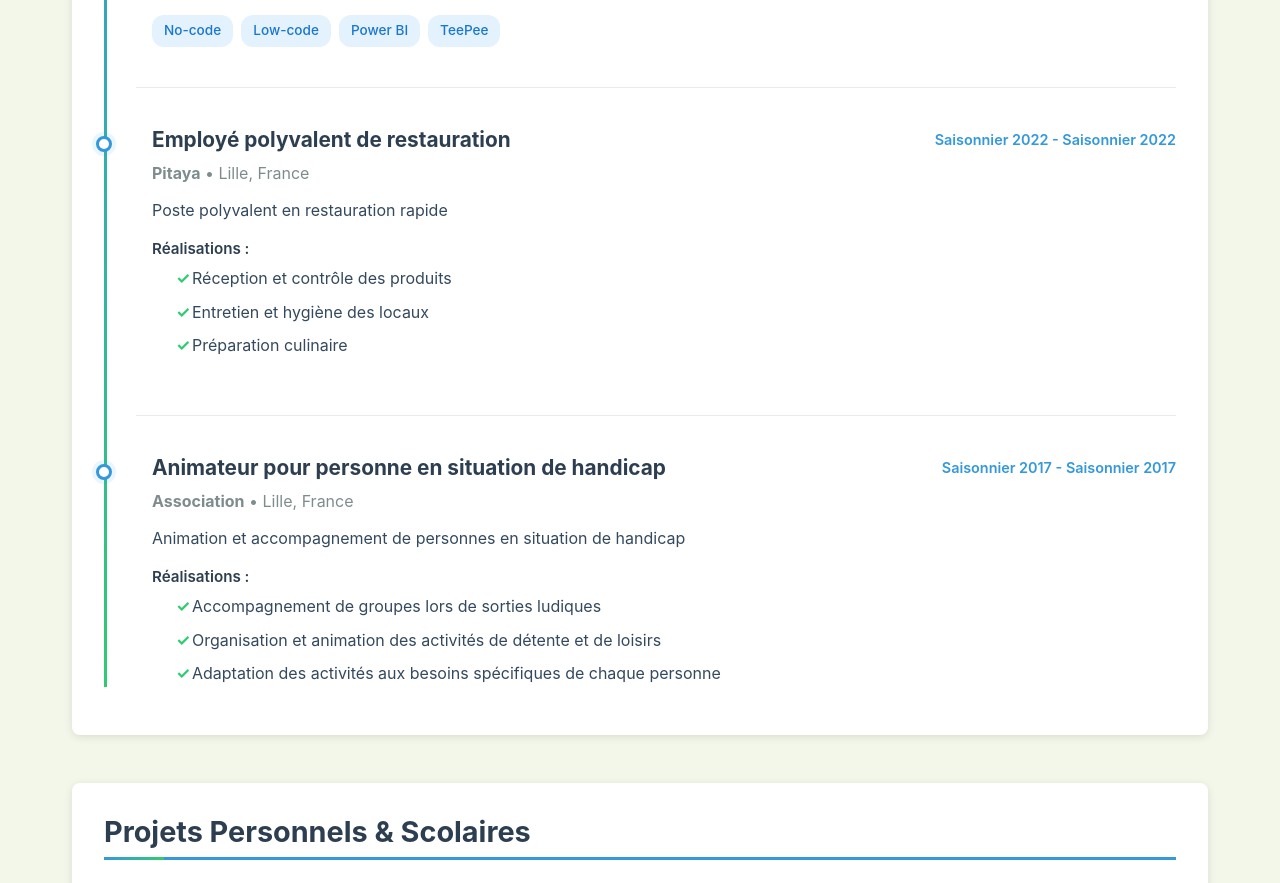
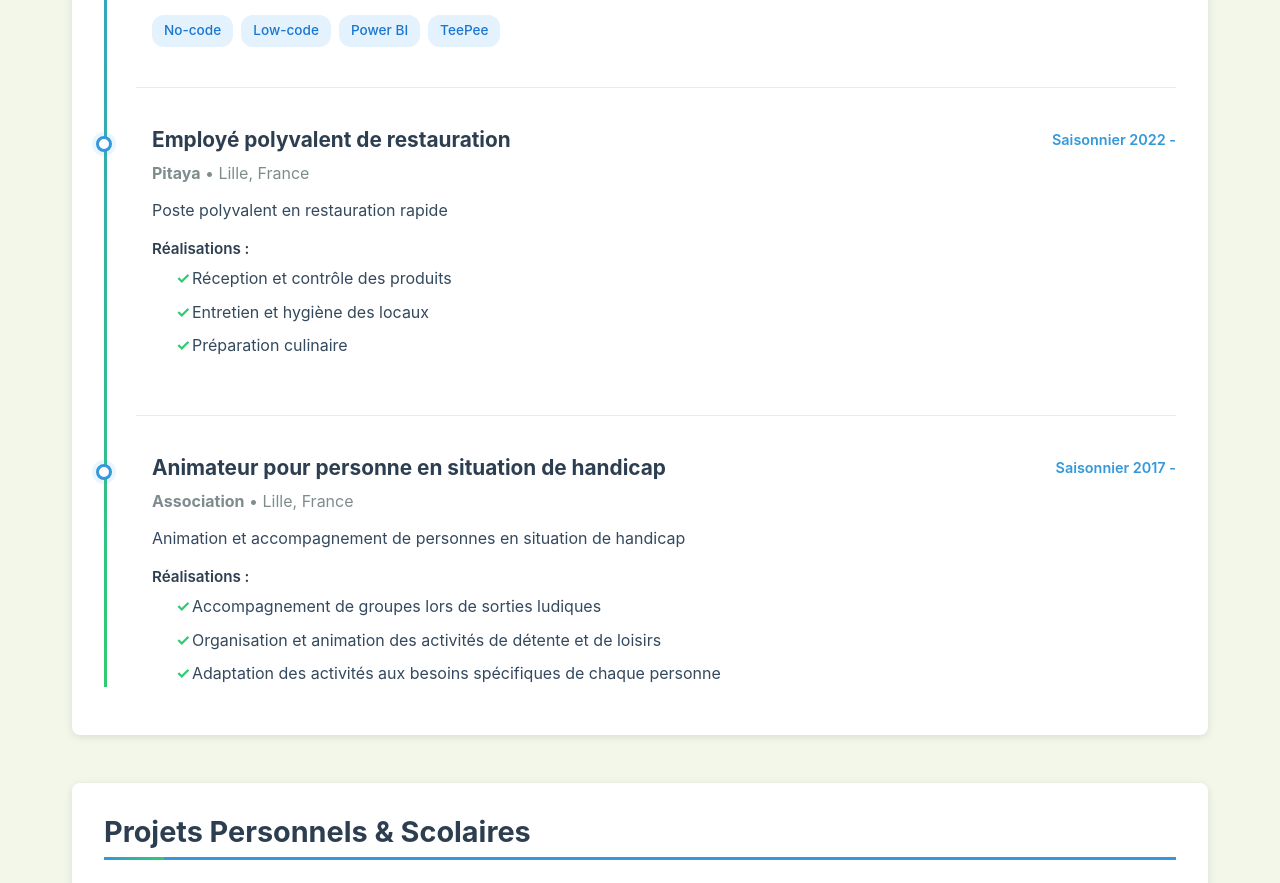
Before and after one commit to Detzio/Web_resume, a React (Vite) app: page / in a window 1280 px wide. Shown: the part 2940-3823 px from the top of the page. Built offline with nearby package versions, Linux system fonts and the light colour scheme.

Commit message:
Fix Xp dates

```diff
--- a/src/components/sections/Projects.css
+++ b/src/components/sections/Projects.css
@@ -1,6 +1,3 @@
-/* ============================================
-   PROJECTS - Projets personnels/scolaires
-   ============================================ */
 
 .projects__header {
   margin-bottom: 2rem;
@@ -173,7 +170,7 @@
   background: #2980b9;
 }
 
-/* Responsive */
+
 @media (max-width: 768px) {
   .projects__grid {
     grid-template-columns: 1fr;
--- a/src/constants/data.ts
+++ b/src/constants/data.ts
@@ -24,7 +24,7 @@ export const experiences: Experience[] = [
     company: 'Pitaya',
     location: 'Lille, France',
     startDate: 'Saisonnier 2022',
-    endDate: 'Saisonnier 2022',
+    endDate: '',
     description:
       'Poste polyvalent en restauration rapide',
     achievements: [
@@ -40,7 +40,7 @@ export const experiences: Experience[] = [
     company: 'Association',
     location: 'Lille, France',
     startDate: 'Saisonnier 2017',
-    endDate: 'Saisonnier 2017',
+    endDate: '',
     description:
       'Animation et accompagnement de personnes en situation de handicap',
     achievements: [
```
